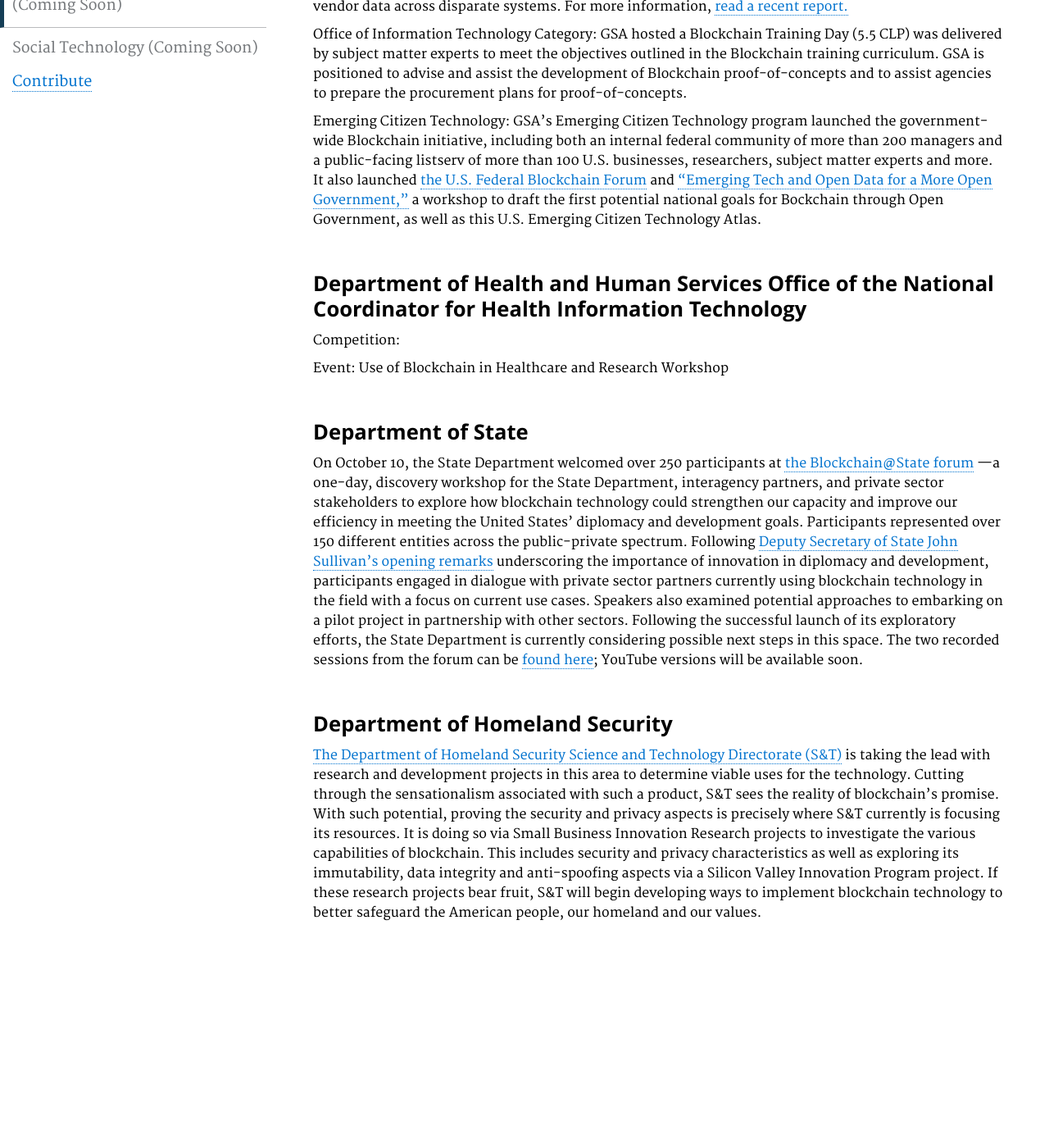
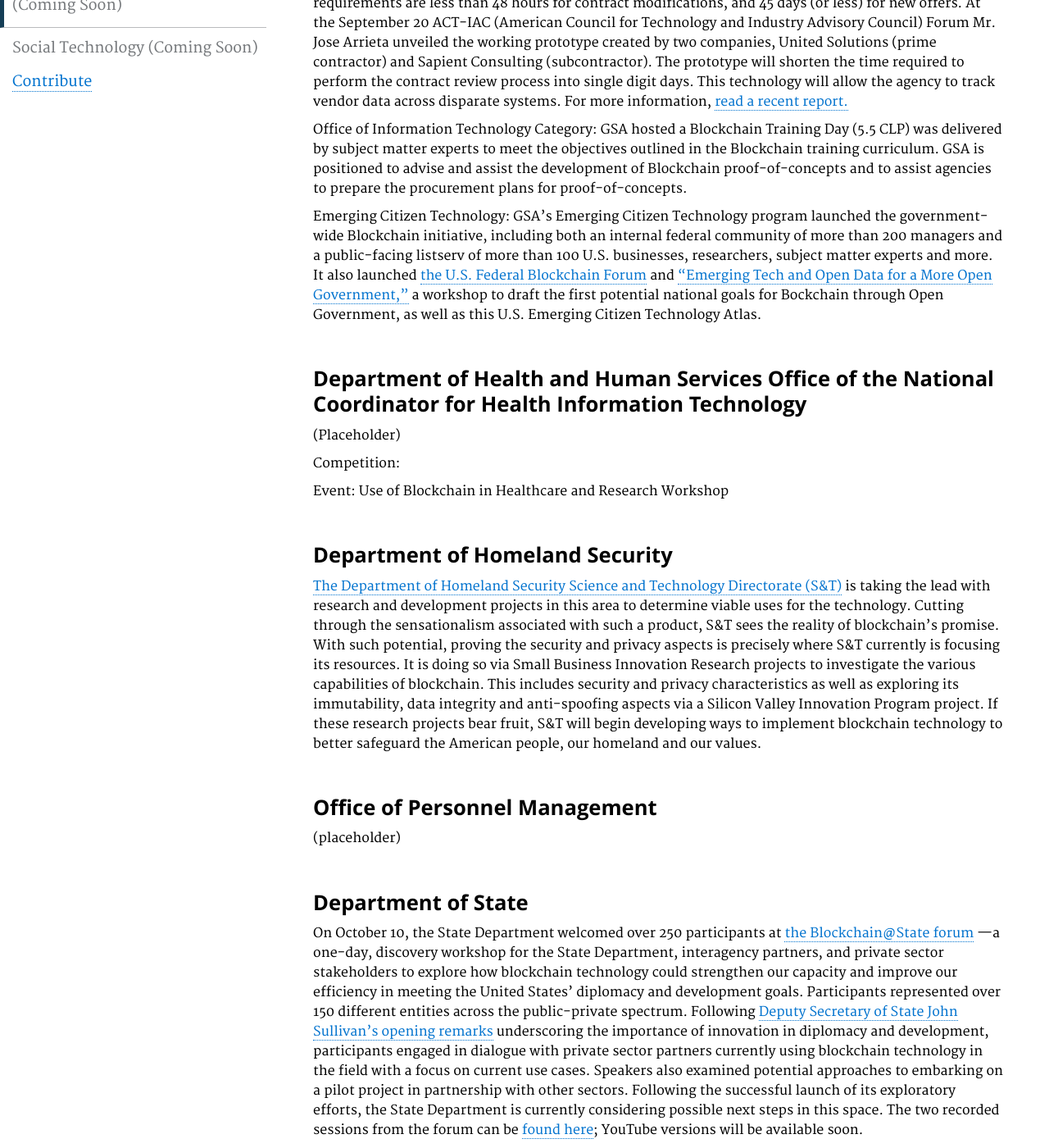
Before and after one commit to GSA/emerging-technology-atlas, a Jekyll site: the page built from pages/blockchain-programs.md, in a window 1280 px wide and 1400 px high, scrolled down 819 px. Shown: the whole window at 82% size. Built offline with Jekyll 4.4.1, drawn with Linux system fonts in a browser that asks for light colours; before the commit the page ends 1954 px from its top, so only the background shows below that; some of the changed text lies outside the part shown.

Commit message:
Update blockchain-programs.md

```diff
--- a/pages/blockchain-programs.md
+++ b/pages/blockchain-programs.md
@@ -14,6 +14,9 @@ description: ""
 ### Centers for Disease Control
 For the past several months, the CDC’s Center for Surveillance, Epidemiology, and Laboratory Services has worked on several proofs of concept based on blockchain technology, with an eye toward building real applications next year. Most are geared toward better public health surveillance, which could include using a blockchain to more efficiently manage data during a crisis or to better track opioid abuse. For more information, <a href="https://www.technologyreview.com/s/608959/why-the-cdc-wants-in-on-blockchain/">read a recent report.</a>
 
+### Department of Defense
+(placeholder)
+
 ### General Services Administration
 Schedule 70: The General Services Administration (GSA) is using distributed ledger technology to automate the FASt Lane process for IT Schedule 70 contracts. The FAStlane program ensures government customer agencies have quicker access to emerging technologies and innovative suppliers. Currently the requirements are less than 48 hours for contract modifications, and 45 days (or less) for new offers. At the September 20 ACT-IAC (American Council for Technology and Industry Advisory Council) Forum Mr. Jose Arrieta unveiled the working prototype created by two companies, United Solutions (prime contractor) and Sapient Consulting (subcontractor). The prototype will shorten the time required to perform the contract review process into single digit days. This technology will allow the agency to track vendor data across disparate systems. For more information, <a href="https://fcw.com/blogs/lectern/2017/10/comment-kelman-gsa-blockchain.aspx">read a recent report.</a>
 
@@ -22,14 +25,19 @@ Office of Information Technology Category: GSA hosted a Blockchain Training Day
 Emerging Citizen Technology: GSA's Emerging Citizen Technology program launched the government-wide Blockchain initiative, including both an internal federal community of more than 200 managers and a public-facing listserv of more than 100 U.S. businesses, researchers, subject matter experts and more. It also launched <a href="https://gsa.github.io/emerging-technology-atlas/blockchain-forum/">the U.S. Federal Blockchain Forum</a> and <a href="https://gsa.github.io/emerging-technology-atlas/blockchain-workshop/">"Emerging Tech and Open Data for a More Open Government,"</a> a workshop to draft the first potential national goals for Bockchain through Open Government, as well as this U.S. Emerging Citizen Technology Atlas.
 
 ### Department of Health and Human Services Office of the National Coordinator for Health Information Technology
-
+(Placeholder)
 <p> Competition:</p>
 <p> Event: Use of Blockchain in Healthcare and Research Workshop</p>
+
+### Department of Homeland Security
+
+<p> <a href="https://www.dhs.gov/science-and-technology/news/2017/01/10/snapshot-blockchain-technology-explored-homeland-security">The Department of Homeland Security Science and Technology Directorate (S&T)</a> is taking the lead with research and development projects in this area to determine viable uses for the technology. Cutting through the sensationalism associated with such a product, S&T sees the reality of blockchain’s promise. With such potential, proving the security and privacy aspects is precisely where S&T currently is focusing its resources. It is doing so via Small Business Innovation Research projects to investigate the various capabilities of blockchain. This includes security and privacy characteristics as well as exploring its immutability, data integrity and anti-spoofing aspects via a Silicon Valley Innovation Program project. If these research projects bear fruit, S&T will begin developing ways to implement blockchain technology to better safeguard the American people, our homeland and our values. </p>
+
+### Office of Personnel Management
+
+(placeholder)
+
 
 ### Department of State
 
 <p> On October 10, the State Department welcomed over 250 participants at <a href="https://www.eventbrite.com/e/blockchainstate-distributed-ledger-technologies-for-diplomacy-and-development-tickets-37669091266">the Blockchain@State forum</a> —a one-day, discovery workshop for the State Department, interagency partners, and private sector stakeholders to explore how blockchain technology could strengthen our capacity and improve our efficiency in meeting the United States’ diplomacy and development goals.  Participants represented over 150 different entities across the public-private spectrum.  Following <a href="https://www.youtube.com/watch?v=iMLhtdAiGq8">Deputy Secretary of State John Sullivan’s opening remarks</a> underscoring the importance of innovation in diplomacy and development, participants engaged in dialogue with private sector partners currently using blockchain technology in the field with a focus on current use cases.  Speakers also examined potential approaches to embarking on a pilot project in partnership with other sectors.  Following the successful launch of its exploratory efforts, the State Department is currently considering possible next steps in this space.  The two recorded sessions from the forum can be <a href="https://www.facebook.com/pg/GPAtState/videos/?ref=page_internal">found here</a>; YouTube versions will be available soon.</p>
-
-### Department of Homeland Security
-
-<p> <a href="https://www.dhs.gov/science-and-technology/news/2017/01/10/snapshot-blockchain-technology-explored-homeland-security">The Department of Homeland Security Science and Technology Directorate (S&T)</a> is taking the lead with research and development projects in this area to determine viable uses for the technology. Cutting through the sensationalism associated with such a product, S&T sees the reality of blockchain’s promise. With such potential, proving the security and privacy aspects is precisely where S&T currently is focusing its resources. It is doing so via Small Business Innovation Research projects to investigate the various capabilities of blockchain. This includes security and privacy characteristics as well as exploring its immutability, data integrity and anti-spoofing aspects via a Silicon Valley Innovation Program project. If these research projects bear fruit, S&T will begin developing ways to implement blockchain technology to better safeguard the American people, our homeland and our values. </p>
```
